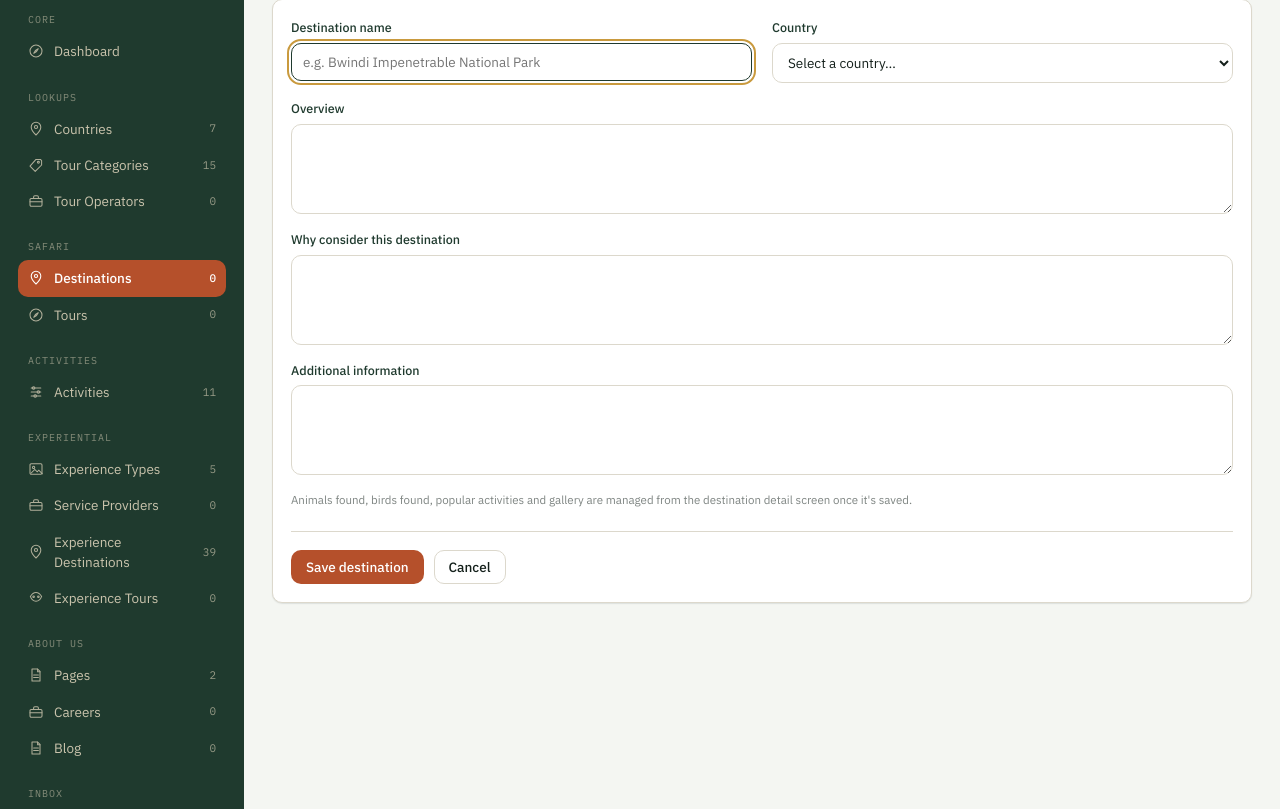
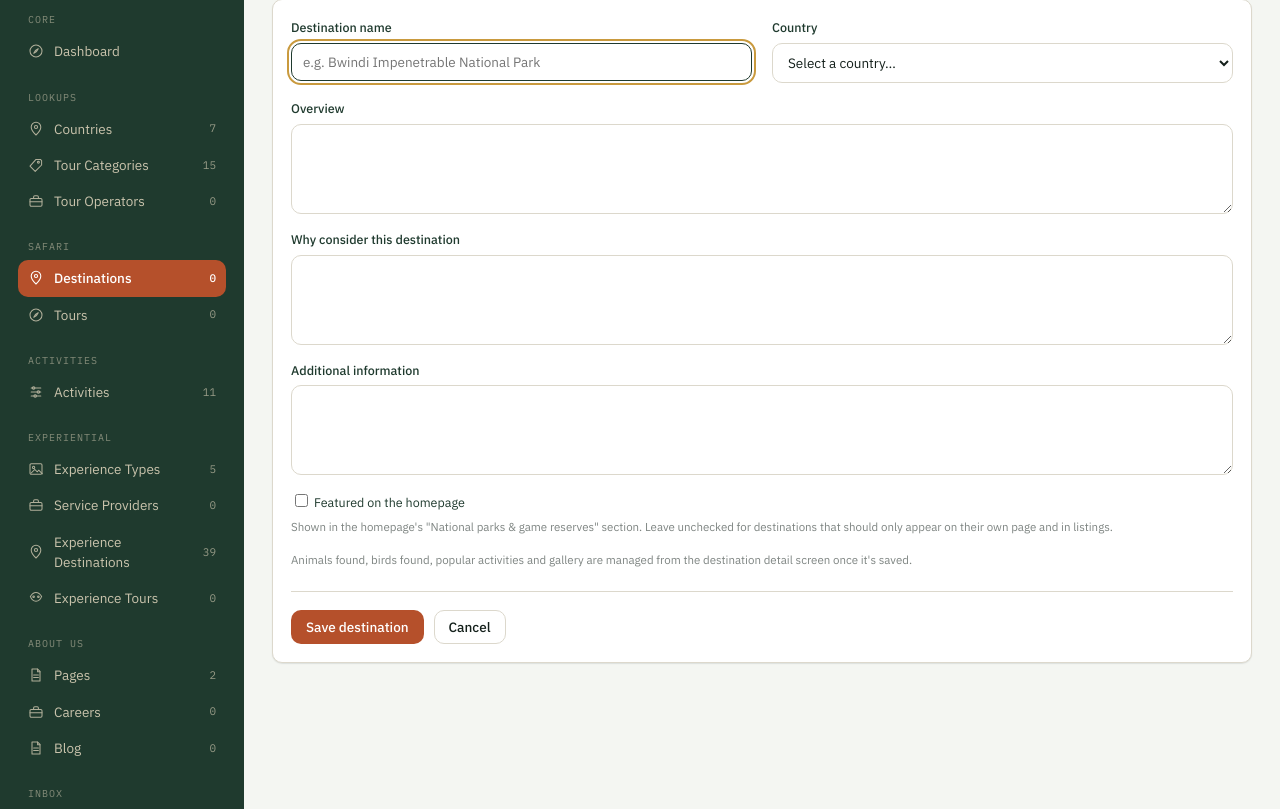
Before and after one commit to Gasana22/Afrisap, a PHP site: page /safarisap/admin/destinations/form.php in a window 1280 px wide. Shown: the part 110-919 px from the top of the page. Run offline with PHP 8.4, Linux system fonts and the light colour scheme; a user stored in the database is signed in; data comes from the database, SQL or seed files in the repository; data that the repository does not hold is empty.

Commit message:
Homepage national parks list: only show admin-picked "Featured" ones
Client feedback: the homepage's "National parks & game reserves"
section was just showing the 8 most recently added destinations, but
the client is planning to add many parks over time and only wants a
curated subset surfaced on the homepage.

- Migration + schema.sql: destinations gains is_featured (tinyint,
  default 0).
- admin/destinations/form.php: "Featured on the homepage" checkbox,
  saved on create/update.
- admin/destinations/index.php: new Featured column so it's visible
  at a glance which parks are currently picked.
- index.php: homepage query now filters WHERE is_featured = 1 instead
  of just ordering by created_at.

No destinations are seeded in this snapshot's database yet, so the
homepage section will keep showing its empty state until an admin
adds some and checks the box.

```diff
--- a/admin/destinations/form.php
+++ b/admin/destinations/form.php
@@ -5,7 +5,7 @@ require_once __DIR__ . '/../../includes/bootstrap.php';
 require_login();
 
 $id = isset($_GET['id']) ? (int) $_GET['id'] : null;
-$destination = ['country_id' => '', 'name' => '', 'overview' => '', 'why_consider' => '', 'additional_info' => ''];
+$destination = ['country_id' => '', 'name' => '', 'overview' => '', 'why_consider' => '', 'additional_info' => '', 'is_featured' => 0];
 $errors = [];
 
 if ($id) {
@@ -32,6 +32,7 @@ if ($_SERVER['REQUEST_METHOD'] === 'POST') {
     $destination['overview'] = trim($_POST['overview'] ?? '');
     $destination['why_consider'] = trim($_POST['why_consider'] ?? '');
     $destination['additional_info'] = trim($_POST['additional_info'] ?? '');
+    $destination['is_featured'] = isset($_POST['is_featured']) ? 1 : 0;
 
     if ($destination['name'] === '') {
         $errors['name'] = 'Enter a destination name.';
@@ -42,11 +43,11 @@ if ($_SERVER['REQUEST_METHOD'] === 'POST') {
 
     if (!$errors) {
         if ($id) {
-            $stmt = db()->prepare('UPDATE destinations SET country_id = ?, name = ?, overview = ?, why_consider = ?, additional_info = ? WHERE id = ?');
-            $stmt->execute([$destination['country_id'], $destination['name'], $destination['overview'], $destination['why_consider'], $destination['additional_info'], $id]);
+            $stmt = db()->prepare('UPDATE destinations SET country_id = ?, name = ?, overview = ?, why_consider = ?, additional_info = ?, is_featured = ? WHERE id = ?');
+            $stmt->execute([$destination['country_id'], $destination['name'], $destination['overview'], $destination['why_consider'], $destination['additional_info'], $destination['is_featured'], $id]);
         } else {
-            $stmt = db()->prepare('INSERT INTO destinations (country_id, name, overview, why_consider, additional_info) VALUES (?, ?, ?, ?, ?)');
-            $stmt->execute([$destination['country_id'], $destination['name'], $destination['overview'], $destination['why_consider'], $destination['additional_info']]);
+            $stmt = db()->prepare('INSERT INTO destinations (country_id, name, overview, why_consider, additional_info, is_featured) VALUES (?, ?, ?, ?, ?, ?)');
+            $stmt->execute([$destination['country_id'], $destination['name'], $destination['overview'], $destination['why_consider'], $destination['additional_info'], $destination['is_featured']]);
             $id = (int) db()->lastInsertId();
         }
         flash_set('success', 'Destination saved.');
@@ -94,6 +95,10 @@ require __DIR__ . '/../includes/header.php';
           <textarea id="additional_info" name="additional_info"><?= h($destination['additional_info']) ?></textarea>
         </div>
         <div class="form-field form-field--full">
+          <label style="font-weight:400;"><input type="checkbox" name="is_featured" value="1" <?= $destination['is_featured'] ? 'checked' : '' ?>> Featured on the homepage</label>
+          <span class="hint">Shown in the homepage's "National parks & game reserves" section. Leave unchecked for destinations that should only appear on their own page and in listings.</span>
+        </div>
+        <div class="form-field form-field--full">
           <span class="hint">Animals found, birds found, popular activities and gallery are managed from the destination detail screen once it's saved.</span>
         </div>
       </div>
--- a/admin/destinations/index.php
+++ b/admin/destinations/index.php
@@ -9,7 +9,7 @@ $page_eyebrow = 'Safari';
 $active_nav = 'destinations';
 $page_action_html = '<a class="btn btn--primary" href="' . h(url('/admin/destinations/form.php')) . '">Add destination</a>';
 
-$destinations = db()->query('SELECT d.id, d.name, c.name AS country_name
+$destinations = db()->query('SELECT d.id, d.name, d.is_featured, c.name AS country_name
     FROM destinations d
     JOIN countries c ON c.id = d.country_id
     ORDER BY c.name, d.name')->fetchAll();
@@ -37,6 +37,7 @@ require __DIR__ . '/../includes/header.php';
         <tr>
           <th>Name</th>
           <th>Country</th>
+          <th>Featured</th>
           <th></th>
         </tr>
       </thead>
@@ -45,6 +46,7 @@ require __DIR__ . '/../includes/header.php';
           <tr>
             <td><?= h($destination['name']) ?></td>
             <td class="table__meta"><?= h($destination['country_name']) ?></td>
+            <td class="table__meta"><?= $destination['is_featured'] ? 'Yes' : '&mdash;' ?></td>
             <td>
               <div class="table__actions">
                 <a class="btn btn--ghost btn--sm" href="<?= h(url('/admin/destinations/manage.php?id=' . $destination['id'])) ?>">Manage</a>
--- a/database/schema.sql
+++ b/database/schema.sql
@@ -263,6 +263,7 @@ CREATE TABLE `destinations` (
   `overview` text DEFAULT NULL,
   `why_consider` text DEFAULT NULL,
   `additional_info` text DEFAULT NULL,
+  `is_featured` tinyint(1) NOT NULL DEFAULT 0,
   `created_at` timestamp NOT NULL DEFAULT current_timestamp(),
   `updated_at` timestamp NOT NULL DEFAULT current_timestamp() ON UPDATE current_timestamp(),
   PRIMARY KEY (`id`),
--- a/index.php
+++ b/index.php
@@ -13,11 +13,12 @@ $featuredTours = db()->query("SELECT t.id, t.title, t.budget_type, t.price, t.di
     ORDER BY t.created_at DESC
     LIMIT 6")->fetchAll();
 
-$destinations = db()->query('SELECT d.id, d.name, c.name AS country_name
+$destinations = db()->query("SELECT d.id, d.name, c.name AS country_name
     FROM destinations d
     JOIN countries c ON c.id = d.country_id
+    WHERE d.is_featured = 1
     ORDER BY d.created_at DESC
-    LIMIT 8')->fetchAll();
+    LIMIT 8")->fetchAll();
 
 $experienceTypes = db()->query('SELECT id, name, slug, image_path, short_description FROM experience_types ORDER BY name')->fetchAll();
 
```
Also changed, not shown: database/migrations/2026-07-15-featured-destinations.sql (added, +7 -0 lines).
